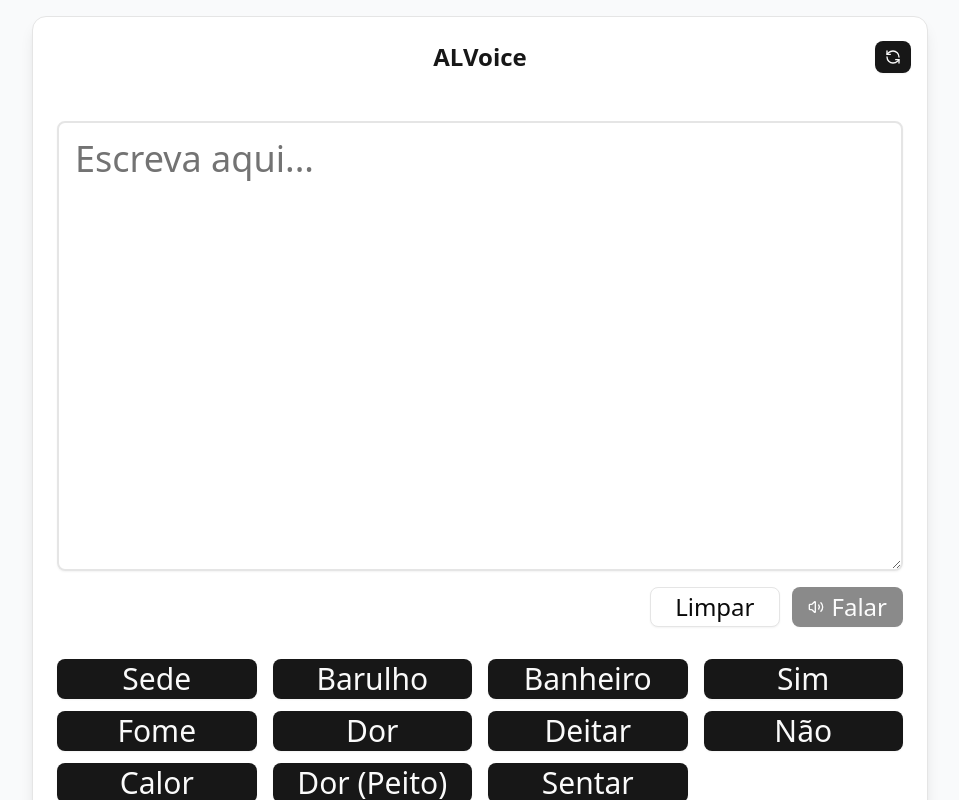
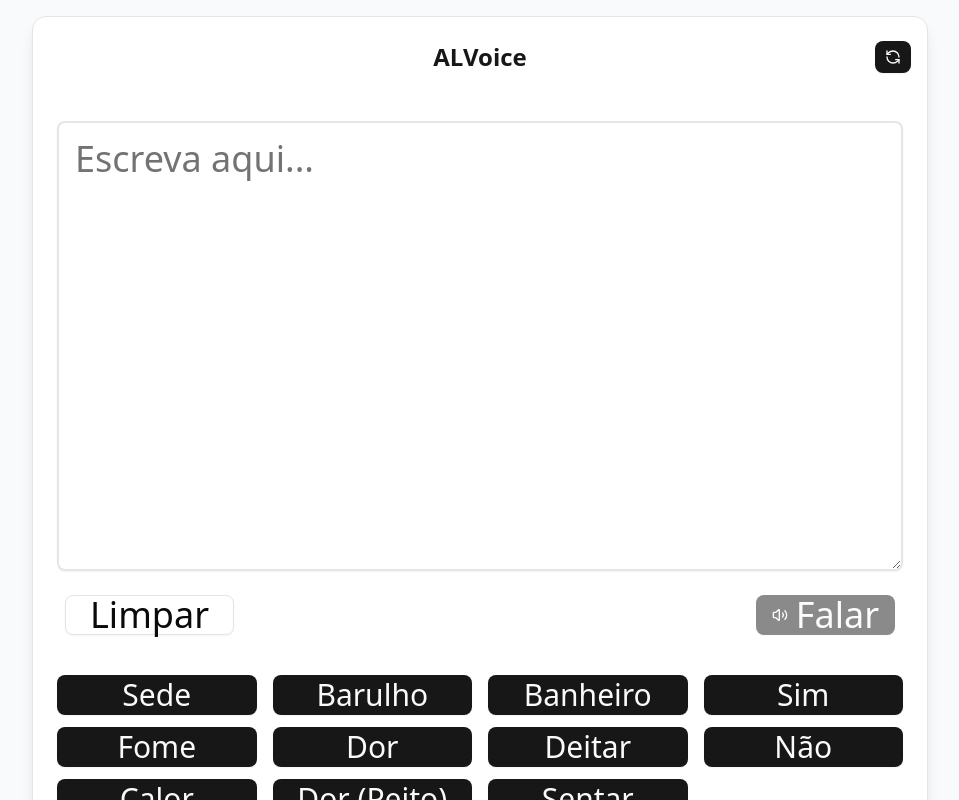
Before and after one commit to lobobruno/als-communication-interface, a Next.js app: page / in a window 1280 px wide. Shown: the top 800 px of the page, without its empty margins (160-1119 px from the left). Built offline with nearby package versions, Linux system fonts and the light colour scheme.

Commit message:
:zap: increase button and separate

```diff
--- a/src/app/page.tsx
+++ b/src/app/page.tsx
@@ -181,7 +181,7 @@ export default function ALSCommunicationInterface() {
 	};
 
 	return (
-		<div className="min-h-screen p-4 bg-gray-50">
+		<div className="min-h-screen p-4 bg-gray-50 select-none">
 			<Card className="max-w-4xl mx-auto shadow-lg">
 				<CardHeader className="relative">
 					<CardTitle className="text-2xl font-bold text-primary text-center">
@@ -206,12 +206,12 @@ export default function ALSCommunicationInterface() {
 							aria-label="Message input"
 						/>
 
-						<div className="flex flex-wrap gap-3 justify-end">
+						<div className="flex flex-wrap gap-3 justify-between">
 							<Button
 								variant="outline"
 								size="lg"
 								onClick={clearMessage}
-								className="text-2xl"
+								className="text-4xl m-2"
 							>
 								Limpar
 							</Button>
@@ -219,7 +219,7 @@ export default function ALSCommunicationInterface() {
 								//onClick={speakMessage}
 								onClick={handleSpeak2}
 								size="lg"
-								className="gap-2 text-2xl"
+								className="gap-2 text-4xl m-2"
 								disabled={!message || isGenarating || isPlaying === message}
 							>
 								{isGenarating ? (
```
